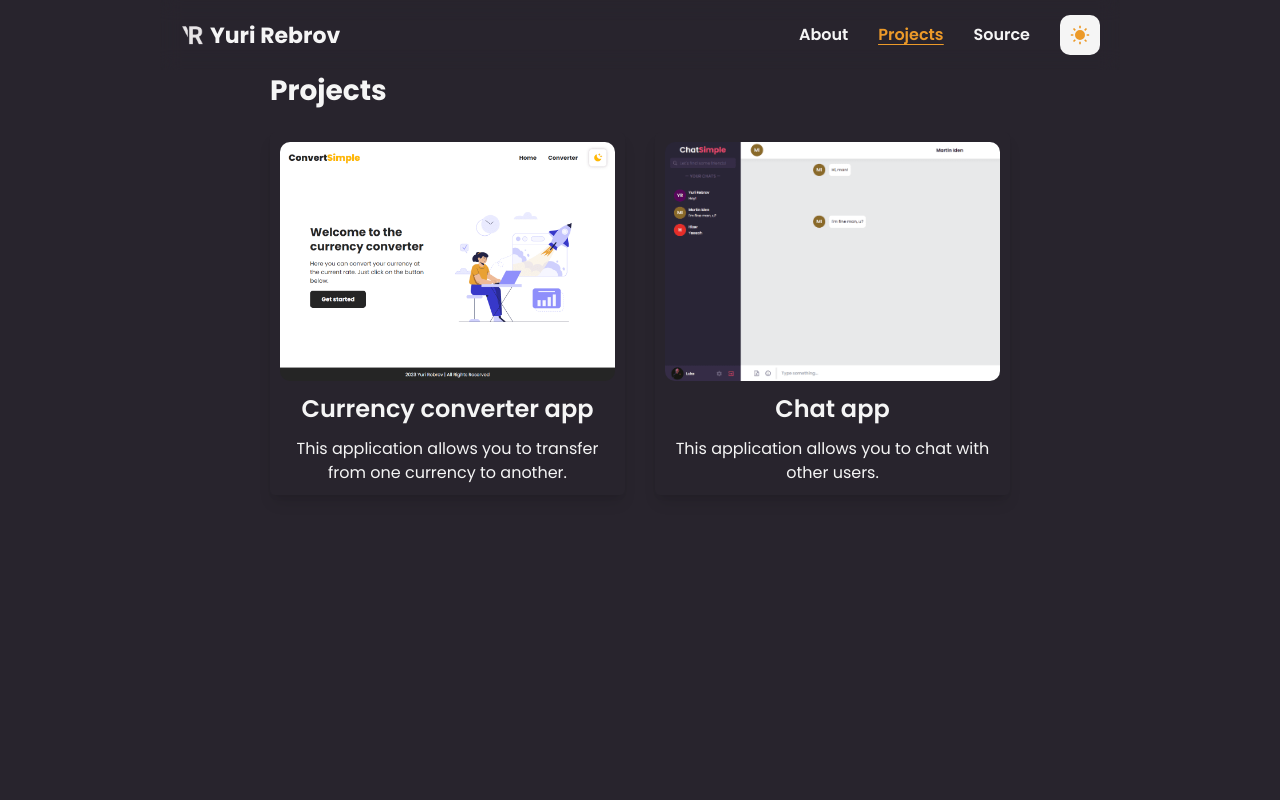
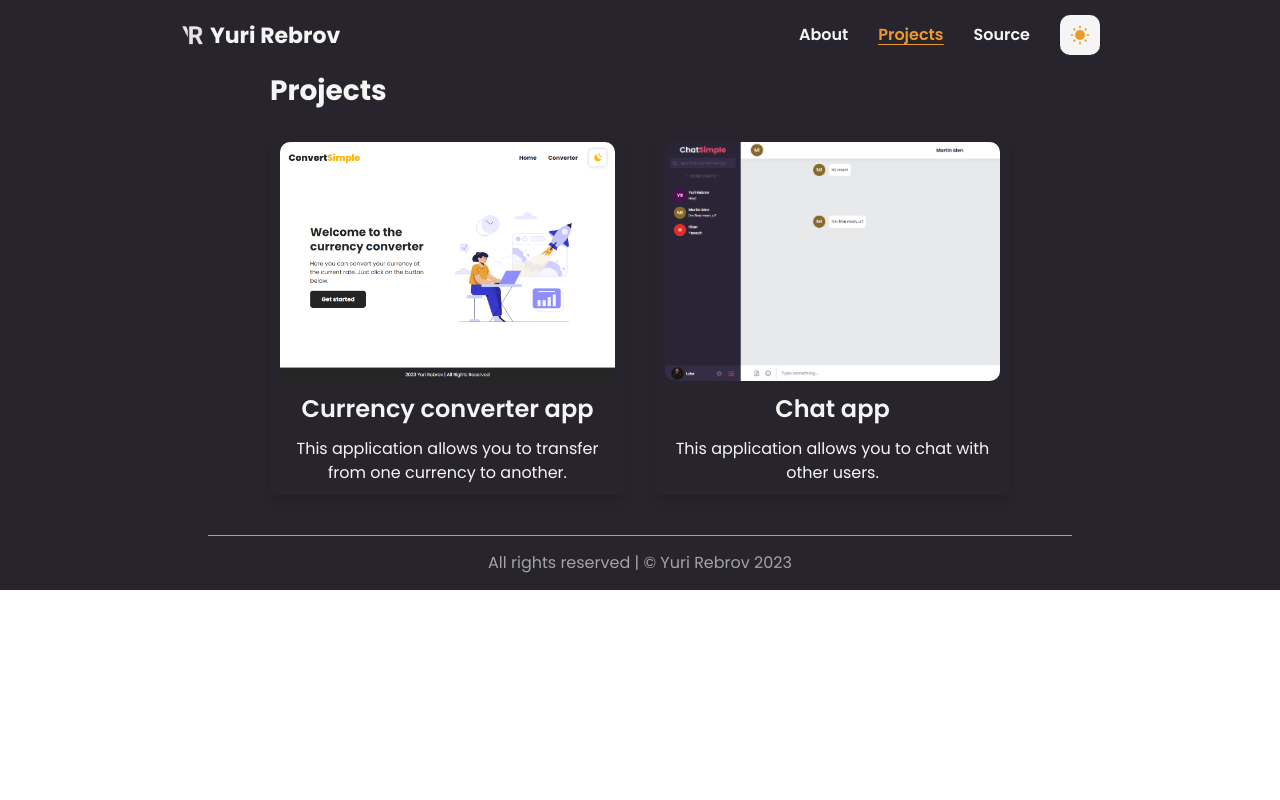
Before and after one commit to RebrovYura/yurirebrov-dev, a Next.js app: page /projects in a window 1280 px wide. Shown: the top 800 px of the page. Built offline with nearby package versions, Linux system fonts and the light colour scheme.

Commit message:
Add: change theme with custom hooks

```diff
--- a/package.json
+++ b/package.json
@@ -16,6 +16,7 @@
     "eslint-config-next": "13.2.4",
     "framer-motion": "^10.12.2",
     "next": "13.2.4",
+    "next-themes": "^0.2.1",
     "react": "18.2.0",
     "react-dom": "18.2.0",
     "react-icons": "^4.8.0"
--- a/src/components/Layouts/RootLayout.jsx
+++ b/src/components/Layouts/RootLayout.jsx
@@ -19,6 +19,7 @@ const RootLayout = ({ title = 'Homepage', children }) => {
         <link rel="icon" href="/favicon.ico" />
         <title>{title} | Yuri Rebrov</title>
       </Head>
+      <motion.div transition={{duration : 0.2}} className='dark:bg-secondary bg-primary font-poppins scrollbar scrollbar-thin scrollbar-track-[#4A4253] scrollbar-thumb-rounded-[5px] scrollbar-track-rounded-[5px] scrollbar-thumb-label'>
         <Header />
         <motion.div
           initial="hidden"
@@ -31,6 +32,7 @@ const RootLayout = ({ title = 'Homepage', children }) => {
           {children}
         </motion.div>
         <Footer />
+      </motion.div>
     </>
   )
 }
--- a/src/components/Logo.jsx
+++ b/src/components/Logo.jsx
@@ -7,7 +7,7 @@ const Logo = () => {
   return (
     <Link href='/'>
       <div className='text-[22px] font-bold cursor-pointer flex items-center gap-x-[5px]'>
-        <Image src={logo} width={25} alt='logo'/>
+        <Image priority src={logo} width={25} alt='logo'/>
         <span className='text-primary'>Yuri Rebrov</span>
       </div>
     </Link>
--- a/src/components/ThemeToggle.jsx
+++ b/src/components/ThemeToggle.jsx
@@ -1,22 +1,18 @@
-import React, { useState } from 'react'
-import { motion, AnimatePresence } from 'framer-motion'
+import { motion } from 'framer-motion'
 import { RiMoonClearFill, RiSunFill } from 'react-icons/ri'
+import useColorMode from './hooks/useColorMode'
 
-const ThemeToggle = ({}) => {
-  const [theme, setTheme] = useState(true)
+const ThemeToggle = ({ }) => {
+  const [colorMode, setColorMode] = useColorMode()
   return (
     <>
-      <AnimatePresence mode='wait' initial={false}>
-        <motion.div
-          whileTap={{scale: 0.7}}
-          onClick={() => setTheme(!theme)}
-        >
-          <button className={`${theme ? 'bg-primary text-accent' : 'bg-secondary text-primary'} p-[10px] rounded-[10px]`}>
-            {theme ? <RiSunFill size={20} className='text-initial'/> : <RiMoonClearFill size={20} className='text-initial' />}
-          </button>
-        </motion.div>
-      </AnimatePresence>
-
+      <motion.button
+        whileTap={{ scale: 0.7 }}
+        className={`bg-secondary dark:bg-primary text-primary dark:text-accent p-[10px] rounded-[10px]`}
+        onClick={() => setColorMode(colorMode === 'dark' ? 'light' : 'dark')}
+      >
+        {colorMode == 'dark' ? <RiSunFill size={20} className='text-initial' /> : <RiMoonClearFill size={20} className='text-initial' />}
+      </motion.button>
     </>
   )
 }
--- /dev/null
+++ b/src/components/hooks/useColorMode.jsx
@@ -0,0 +1,15 @@
+import React, { useEffect } from 'react'
+import useLocalStorage from './useLocalStorage'
+
+const useColorMode = () => {
+  const [colorMode, setColorMode] = useLocalStorage('color-mode', 'dark')
+
+  useEffect(() => {
+    const bodyClasses = window.document.body.classList
+    colorMode === 'dark' ? bodyClasses.add('dark') : bodyClasses.remove('dark')
+  }, [colorMode])
+
+  return [colorMode, setColorMode]
+}
+
+export default useColorMode
--- /dev/null
+++ b/src/components/hooks/useLocalStorage.jsx
@@ -0,0 +1,20 @@
+import { useState, useEffect } from 'react'
+
+const useLocalStorage = (key, initialValue) => {
+  const [value, setValue] = useState(() => {
+    try {
+      const item = window.localStorage.getItem(key)
+      return item ? JSON.parse(item) : initialValue
+    } catch {
+      return initialValue
+    }
+  })
+
+  useEffect(() => {
+    window.localStorage.setItem(key, JSON.stringify(value))
+  }, [key, value])
+
+  return [value, setValue]
+}
+
+export default useLocalStorage
--- a/src/pages/_app.jsx
+++ b/src/pages/_app.jsx
@@ -1,3 +1,4 @@
+import { ThemeProvider } from 'next-themes'
 import { AnimatePresence } from 'framer-motion'
 import '../styles/global.css'
 
@@ -16,7 +17,9 @@ export default function App({ Component, pageProps, router }) {
         }
       }}
     >
-      <Component {...pageProps} key={router.route} />
+      {/* <ThemeProvider attribute='class'> */}
+        <Component {...pageProps} key={router.route} />
+      {/* </ThemeProvider> */}
     </AnimatePresence>
   )
 }
--- a/src/pages/_document.jsx
+++ b/src/pages/_document.jsx
@@ -4,7 +4,7 @@ export default function Document() {
   return (
     <Html lang="en">
       <Head />
-      <body className='bg-secondary font-poppins scrollbar scrollbar-thin scrollbar-track-[#4A4253] scrollbar-thumb-rounded-[5px] scrollbar-track-rounded-[5px] scrollbar-thumb-label'>
+      <body className='dark scrollbar scrollbar-thin scrollbar-track-[#4A4253] scrollbar-thumb-rounded-[5px] scrollbar-thumb-label'>
         <Main />
         <NextScript />
       </body>
--- a/tailwind.config.js
+++ b/tailwind.config.js
@@ -1,5 +1,6 @@
 /** @type {import('tailwindcss').Config} */
 module.exports = {
+  darkMode: "class",
   content: [
     "./app/**/*.{js,ts,jsx,tsx,mdx}",
     "./pages/**/*.{js,ts,jsx,tsx,mdx}",
@@ -11,7 +12,6 @@ module.exports = {
       colors: {
         primary: '#F5F5F5',
         secondary: '#28242D',
-        // secondary: '#202023',
         accent: '#EC9A29',
         label: '#A3A3A3',
         logo: '#0F8B8D',
```
Also changed, not shown: 1 other file (tests, documents, lock files or other folders). Lines whose indentation alone changed are shown as unchanged.
